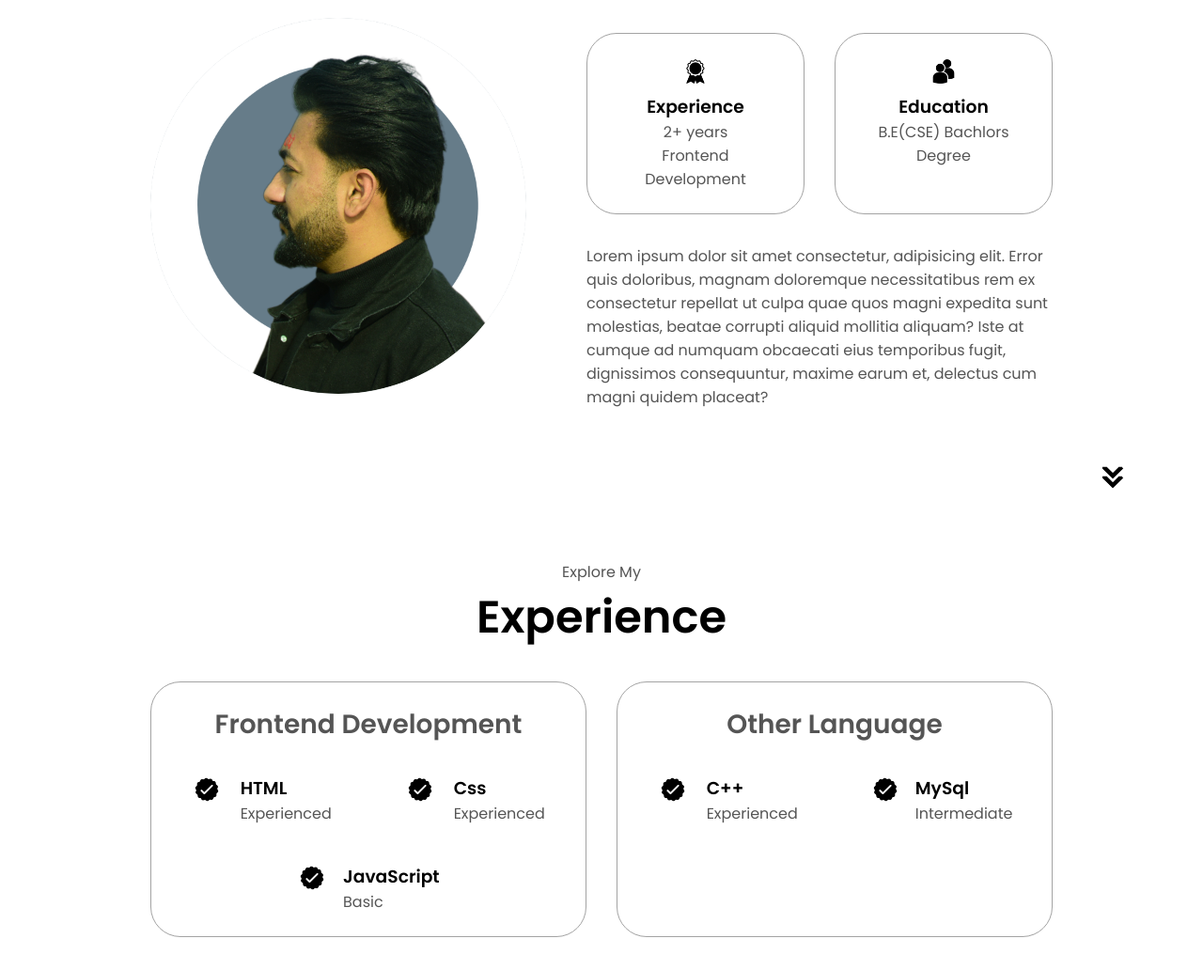
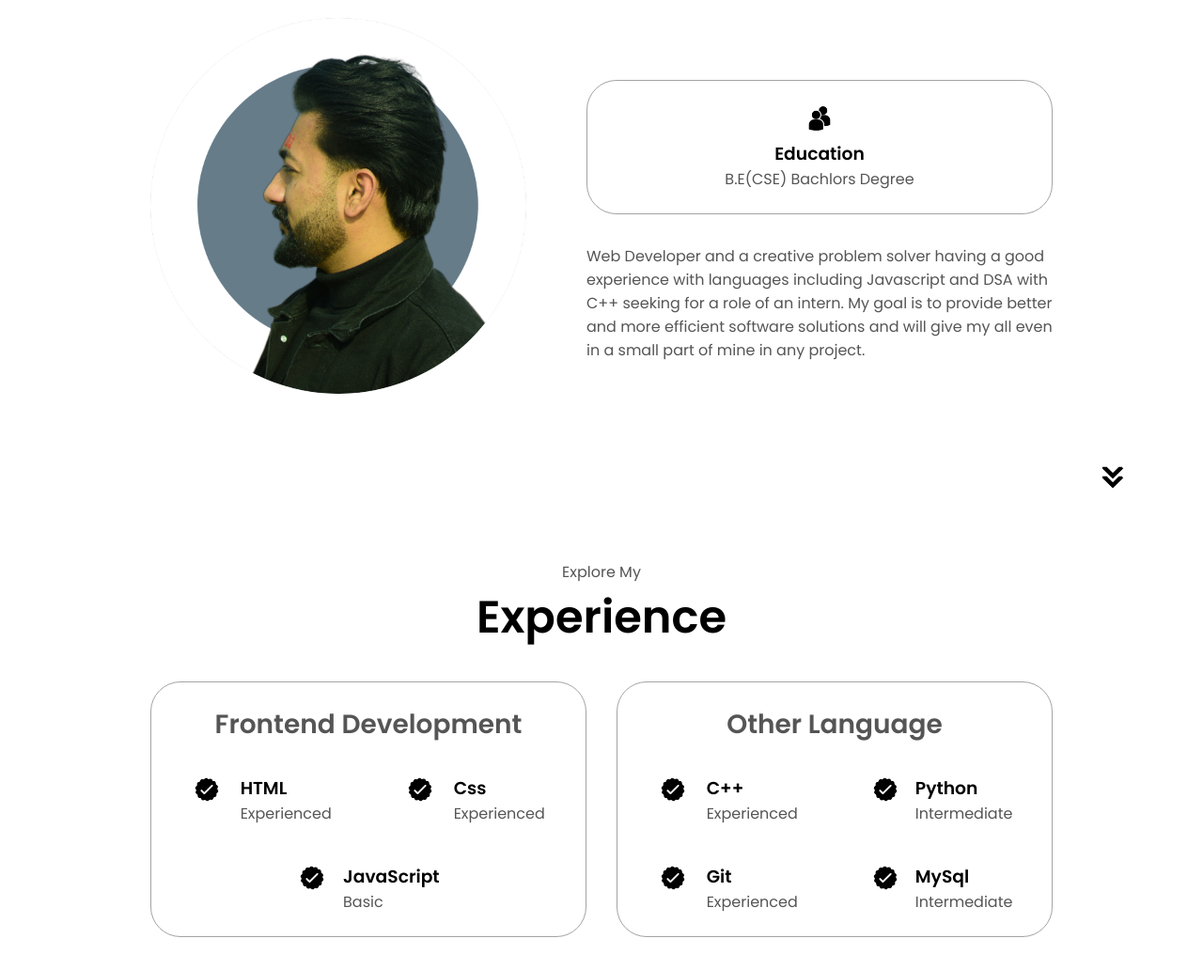
Before and after one commit to sourav2455/Portfolio, a plain HTML site: page index.html in a window 1280 px wide. Shown: the part 1100-2132 px from the top of the page at 94% size. Drawn offline with Linux system fonts and the light colour scheme.

Commit message:
Change of project 1 picture

```diff
--- a/index.html
+++ b/index.html
@@ -88,18 +88,7 @@
         </div>
         <div class="about-details-container">
           <div class="about-containers">
-            <div class="details-container">
-              <img
-                src="./assets/experience.png"
-                alt="Experience icon"
-                class="icon"
-              />
-              <h3>Experience</h3>
-              <p>
-                2+ years <br />
-                Frontend Development
-              </p>
-            </div>
+
             <div class="details-container">
               <img
                 src="./assets/education.png"
@@ -112,12 +101,10 @@
           </div>
           <div class="text-container">
             <p>
-              Lorem ipsum dolor sit amet consectetur, adipisicing elit. Error
-              quis doloribus, magnam doloremque necessitatibus rem ex
-              consectetur repellat ut culpa quae quos magni expedita sunt
-              molestias, beatae corrupti aliquid mollitia aliquam? Iste at
-              cumque ad numquam obcaecati eius temporibus fugit, dignissimos
-              consequuntur, maxime earum et, delectus cum magni quidem placeat?
+
+Web Developer and a creative problem solver having a good experience with languages including
+Javascript and DSA with C++ seeking for a role of an intern. My goal is to provide better and more
+efficient software solutions and will give my all even in a small part of mine in any project.
             </p>
           </div>
         </div>
@@ -193,6 +180,28 @@
                   class="icon"
                 />
                 <div>
+                  <h3>Python</h3>
+                  <p>Intermediate</p>
+                </div>
+              </article>
+              <article>
+                <img
+                  src="./assets/checkmark.png"
+                  alt="Experience icon"
+                  class="icon"
+                />
+                <div>
+                  <h3>Git</h3>
+                  <p>Experienced</p>
+                </div>
+              </article>
+              <article>
+                <img
+                  src="./assets/checkmark.png"
+                  alt="Experience icon"
+                  class="icon"
+                />
+                <div>
                   <h3>MySql</h3>
                   <p>Intermediate</p>
                 </div>
@@ -219,13 +228,13 @@
                 <div class="details-container color-container">
                   <div class="article-container">
                     <img
-                      src="./assets/project-1.png"
+                      src="./assets/Screenshot 2024-05-23 160349.png"
                       alt="Project 1"
                       class="project-img"
                     />
                   </div>
                   <h2 class="experience-sub-title project-title">
-                    Project one
+                    Library Management System
                   </h2>
                   <div class="btn-container">
                     <button
@@ -253,7 +262,7 @@
                     />
                   </div>
                   <h2 class="experience-sub-title project-title">
-                    Project Two
+                    Disney Plus Clone
                   </h2>
                   <div class="btn-container">
                     <button
@@ -281,7 +290,7 @@
                     />
                   </div>
                   <h2 class="experience-sub-title project-title">
-                    Project Three
+                    Music Recommendation System
                   </h2>
                   <div class="btn-container">
                     <button
```
Also changed, not shown: 1 other file.
